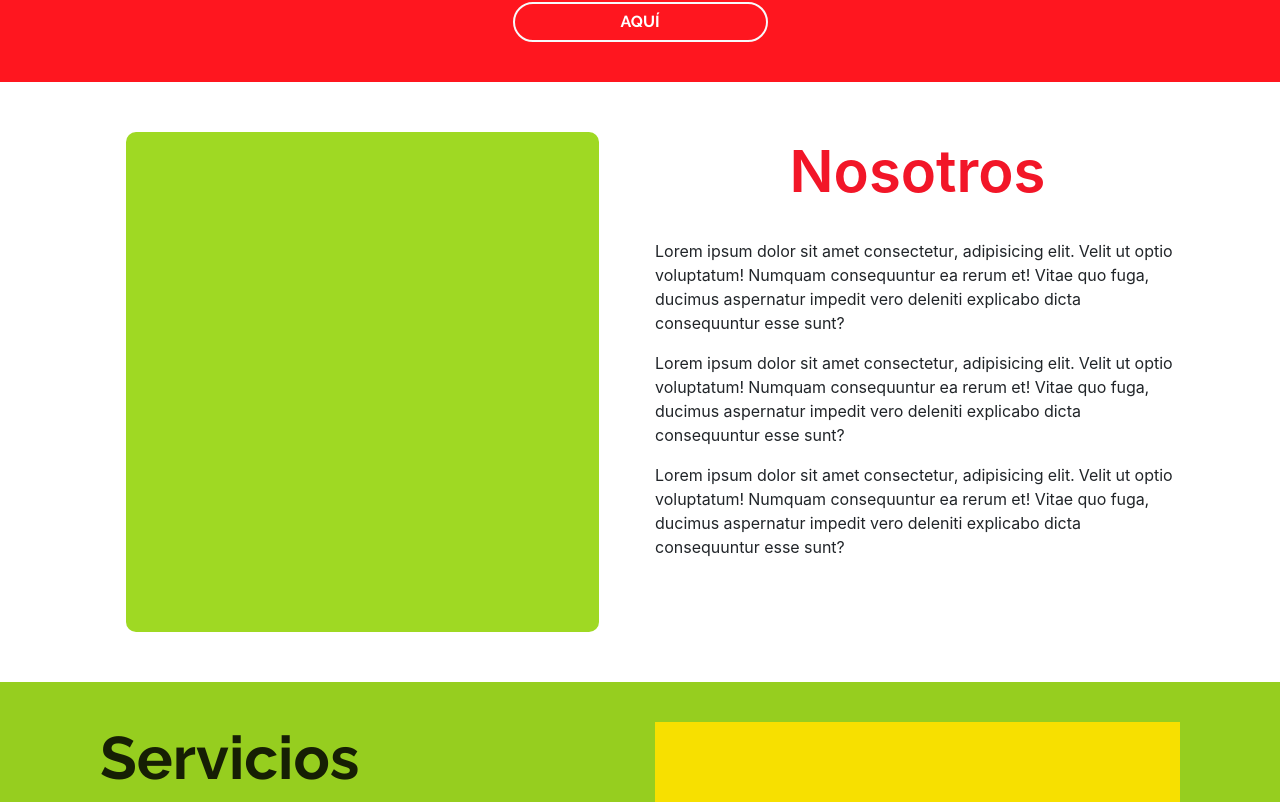
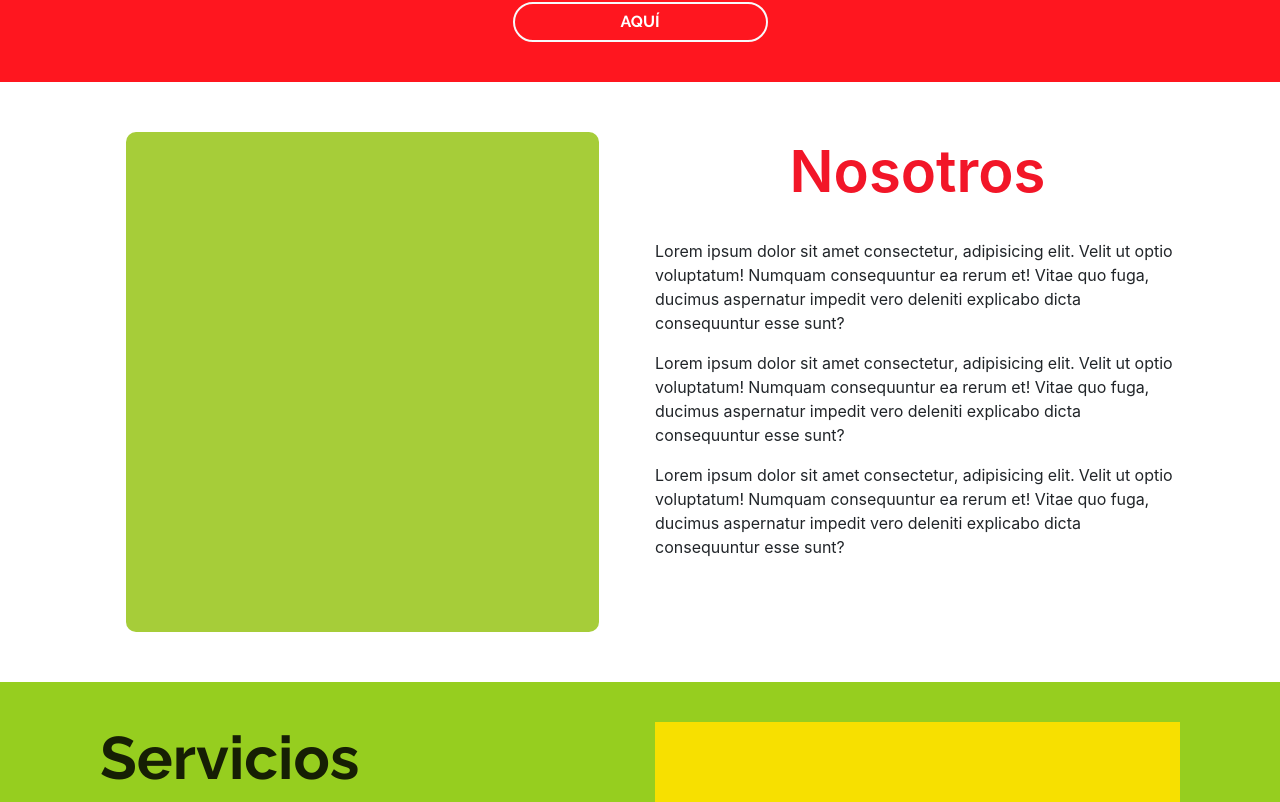
Before and after one commit to christianquispe/dely-landing-page, a React app: page / in a window 1280 px wide. Shown: the part 618-1420 px from the top of the page. Built offline with nearby package versions, Linux system fonts and the light colour scheme.

Commit message:
chore: add vars styles for custom color(#26)

```diff
--- a/src/assets/_vars-styles.scss
+++ b/src/assets/_vars-styles.scss
@@ -1,5 +1,6 @@
 $primary-color: #f21628;
-$second-color: #9fd923;
+$second-color: #a6cd39;
+$gray-color: #232323;
 $font-size-base-custom: 14px;
 $black: #000;
 
```
